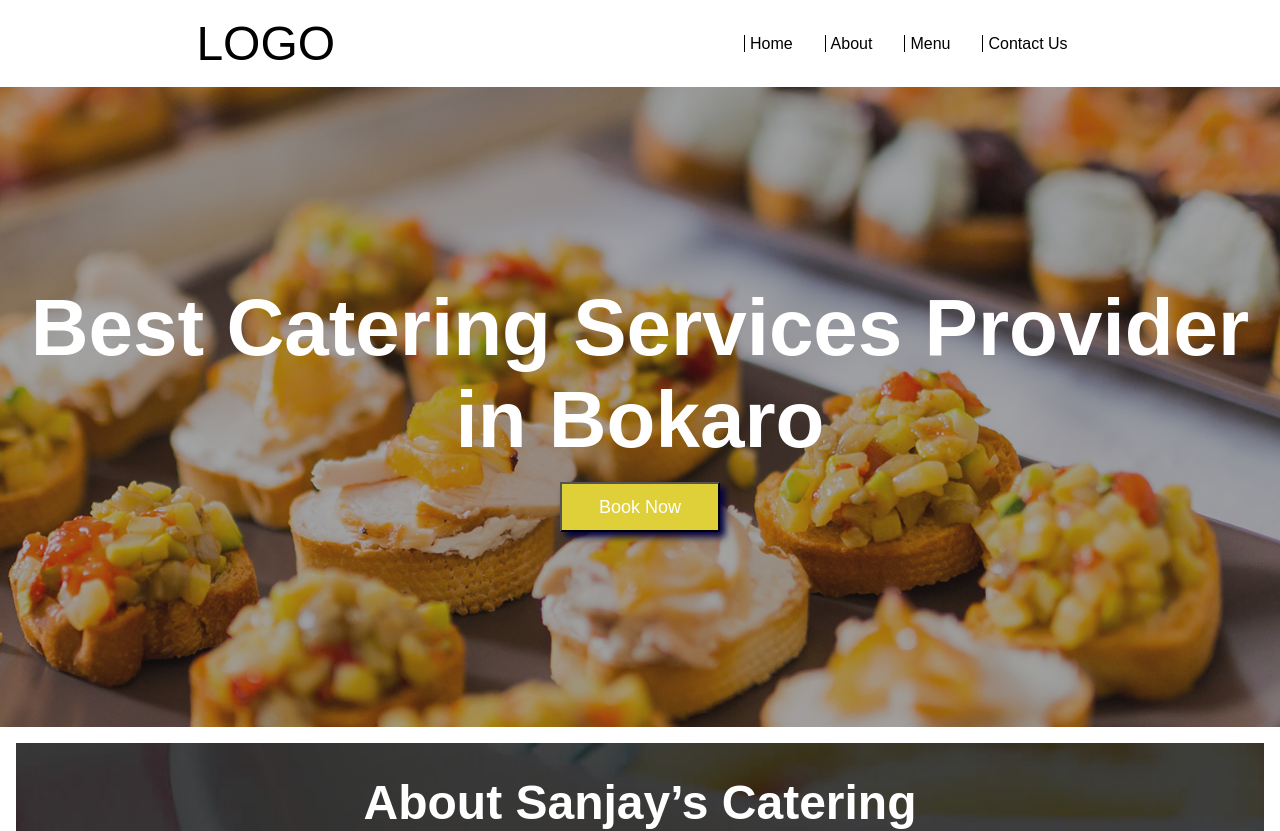
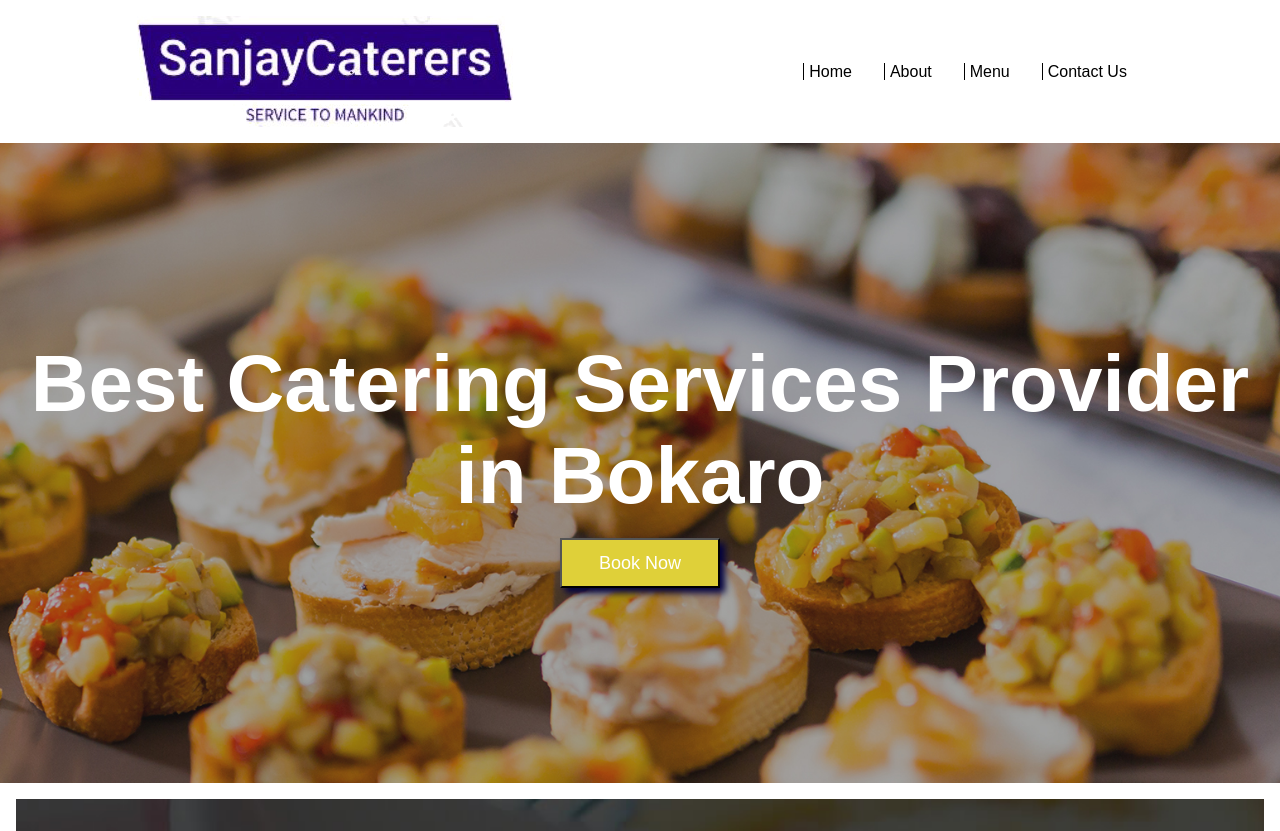
Before and after one commit to Dainwi/catering, a Next.js app: page / in a window 1280 px wide. Shown: the top 831 px of the page. Built offline with nearby package versions, Linux system fonts and the light colour scheme.

Commit message:
logo added

```diff
--- a/src/components/Nav.js
+++ b/src/components/Nav.js
@@ -6,7 +6,7 @@
 
   return (
     <nav className={styles.nav}>
-      <span className={styles.logo}>LOGO</span>
+      <img className={styles.logo} src={"/logo.png"} />
       <ul>
         <li
           className={active ? styles.closeNav : styles.li}
```
Also changed, not shown: public/logo.png (added).
